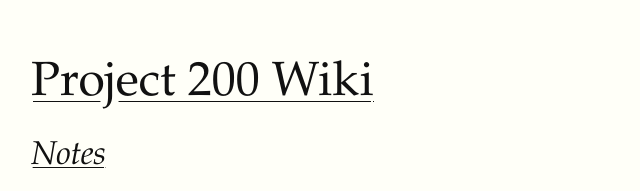
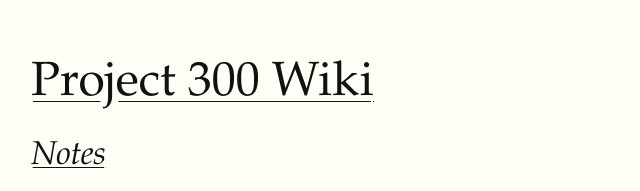
Before and after one commit to Mu-Alpha-Research-Center/visual-analysis-of-algorithms, a website: page docs/index.html in a window 1280 px wide. Shown: the top 191 px of the page, 249-889 px from the left. Drawn offline with Linux system fonts and the light colour scheme; a web font is replaced by a local one.

Commit message:
Rename to Project 300

```diff
--- a/docs/index.html
+++ b/docs/index.html
@@ -8,9 +8,9 @@
 </head>
 <body>
 
-<div id="Project 200 Wiki"><h1 id="Project 200 Wiki" class="header"><a href="#Project 200 Wiki">Project 200 Wiki</a></h1></div>
+<div id="Project 300 Wiki"><h1 id="Project 300 Wiki" class="header"><a href="#Project 300 Wiki">Project 300 Wiki</a></h1></div>
 
-<div id="Project 200 Wiki-Notes"><h2 id="Notes" class="header"><a href="#Project 200 Wiki-Notes">Notes</a></h2></div>
+<div id="Project 300 Wiki-Notes"><h2 id="Notes" class="header"><a href="#Project 300 Wiki-Notes">Notes</a></h2></div>
 <ul>
 <li>
 <a href="LeetCode.html">LeetCode</a>
@@ -40,7 +40,7 @@ Patterns
 </ol>
 </ul>
 
-<div id="Project 200 Wiki-Resources"><h2 id="Resources" class="header"><a href="#Project 200 Wiki-Resources">Resources</a></h2></div>
+<div id="Project 300 Wiki-Resources"><h2 id="Resources" class="header"><a href="#Project 300 Wiki-Resources">Resources</a></h2></div>
 <ul>
 <li>
 <a href="Interview.html">Interview.school</a>
--- a/package.json
+++ b/package.json
@@ -1,5 +1,5 @@
 {
-  "name": "project-200",
+  "name": "project-300",
   "description": "...",
   "licence": "MIT",
   "devDependencies": {
@@ -19,7 +19,7 @@
   },
   "scripts": {
     "compile-docs": "vim wiki/index.wiki -c ':VimwikiAll2HTML' -c ':q'",
-    "time": "timew summary :all 'Project 200' | ts-node lib/TimeSummary.ts",
+    "time": "timew summary :all 'Project 300' | ts-node lib/TimeSummary.ts",
     "test": "jest"
   }
 }
```
Also changed, not shown: README.md, 1 other file.
